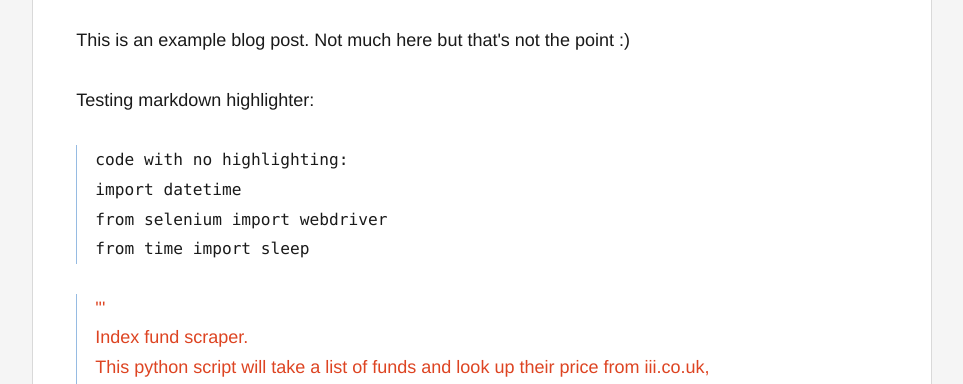
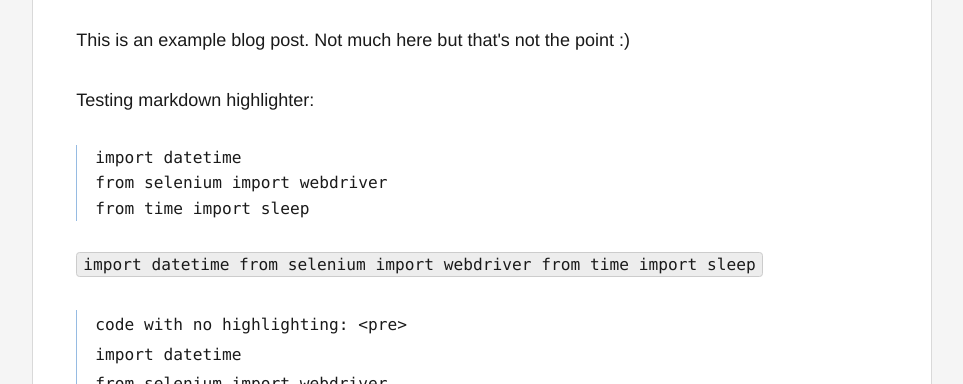
Before and after one commit to gitter-badger/alexjj.com, a plain HTML site: page blog/2016/2/first-post/index.html in a window 1280 px wide. Shown: the part 400-784 px from the top of the page, without its empty margins (158-1121 px from the left). Drawn offline with Linux system fonts and the light colour scheme; a script that the page names is missing.

Commit message:
Synchronized build

```diff
--- a/blog/2016/2/first-post/index.html
+++ b/blog/2016/2/first-post/index.html
@@ -42,7 +42,16 @@
     </small></p>
   <p>This is an example blog post.  Not much here but that's not the point :)</p>
 <p>Testing markdown highlighter:</p>
-<pre><code>code with no highlighting:
+<pre>
+import datetime
+from selenium import webdriver
+from time import sleep
+</pre><p><code>
+import datetime
+from selenium import webdriver
+from time import sleep
+</code></p>
+<pre><code>code with no highlighting: &lt;pre&gt;
 import datetime
 from selenium import webdriver
 from time import sleep
```
